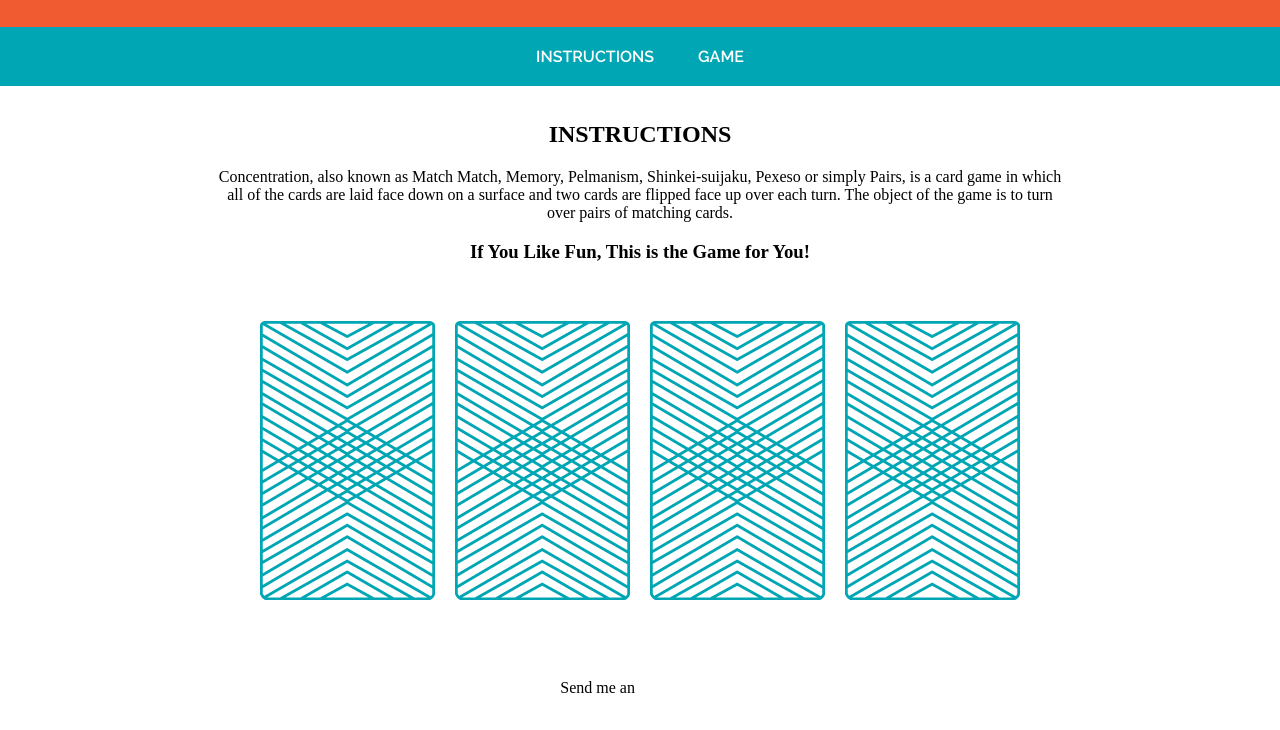
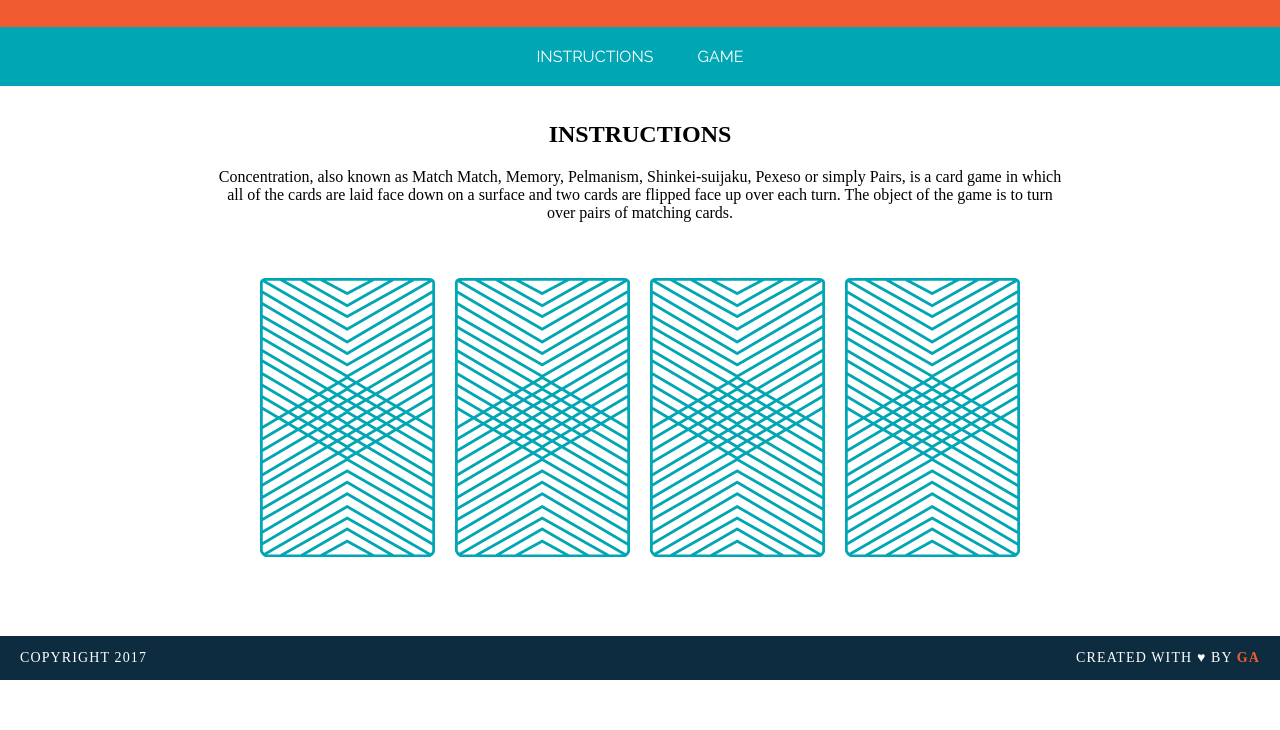
Before and after one commit to acpivnicny/wdi-fundamentals-memorygame, a plain HTML site: page index.html in a window 1280 px wide. Shown: the part 70-800 px from the top of the page. Drawn offline with Linux system fonts and the light colour scheme; a web font is replaced by a local one.

Commit message:
new functionality jan 5

```diff
--- a/CSS/main.css
+++ b/CSS/main.css
@@ -11,11 +11,11 @@ a {
 
 header {
   background-color: #F15B31;
-  font-family: "Raleway", sans-serif;
+  font-family: Raleway, sans-serif;
   text-transform: uppercase;
   color: #FFFFFF;
   font-size 45px;
-  font-weight: 400;
+  font-weight: 600;
   padding:30px 20px;
   margin; 0;
 }
@@ -29,16 +29,22 @@ h2 {
 }
 nav {
   background-color: #00A6B3;
-  font-family: "Raleway", sans-serif;
+  font-family: Raleway, sans-serif;
   color: #FFFFFF;
   font-size 18px;
-  font-weight: 600;
+  font-weight: 400;
   text-transform: uppercase;
   padding: 20px 0;
   margin: 0;
-
 }
 
+a nav {
+  border-bottom: 2px solid transparent;
+}
+
+a:hover {
+  border-bottom: 2px solid white;
+}
 body {
   margin: 0;
 }
@@ -55,3 +61,33 @@ img {
   margin: 40px 8px;
 
 }
+footer {
+  text-transform: uppercase;
+  padding: 0 20px;
+  background-color: #0D2C40;
+  color: white;
+  font-size: 14px;
+  letter-spacing: .08em;
+  font-weight: 500;
+}
+
+.copyright {
+  float: left;
+}
+
+.message {
+  float: right;
+}
+
+.name {
+  color: #F15B31;
+  font-weight: 700;
+}
+.clearfix:after {
+visibility: hidden;
+display: block;
+content: " ";
+clear: both;
+height: 0;
+font-size: 0;
+}
--- a/index.html
+++ b/index.html
@@ -6,6 +6,7 @@
   <h1> Memory Game</h1>
   </header>
     <link href="https://fonts.googleapis.com/css?family=Droid+Serif|Raleway:400,500,600,700" rel="stylesheet">
+    <link href="CSS/reset.css" rel="stylesheet" type="text/css">
     <link href="CSS/main.css" rel="stylesheet" type="text/css">
     <nav>
     <a href="#">Instructions</a>
@@ -18,7 +19,6 @@
       the cards are laid face down on a surface and two cards are flipped face
       up over each turn. The object of the game is to turn over pairs of
       matching cards.</p>
-    <h3>If You Like Fun, This is the Game for You!</h3>
 
   <body>
     <div>
@@ -30,10 +30,14 @@
   </main>
 
   </body>
-  <footer>
-    Send me an <a href="mailto:acpivnicny@gmail.com">email!</a>
+  <footer class="clearfix">
+  <p class="copyright">
+    Copyright 2017
+  <p class="message">
+  Created with &hearts; by <span class="name">GA</span>
   </footer>
 
 
 
+
   </html>
```
